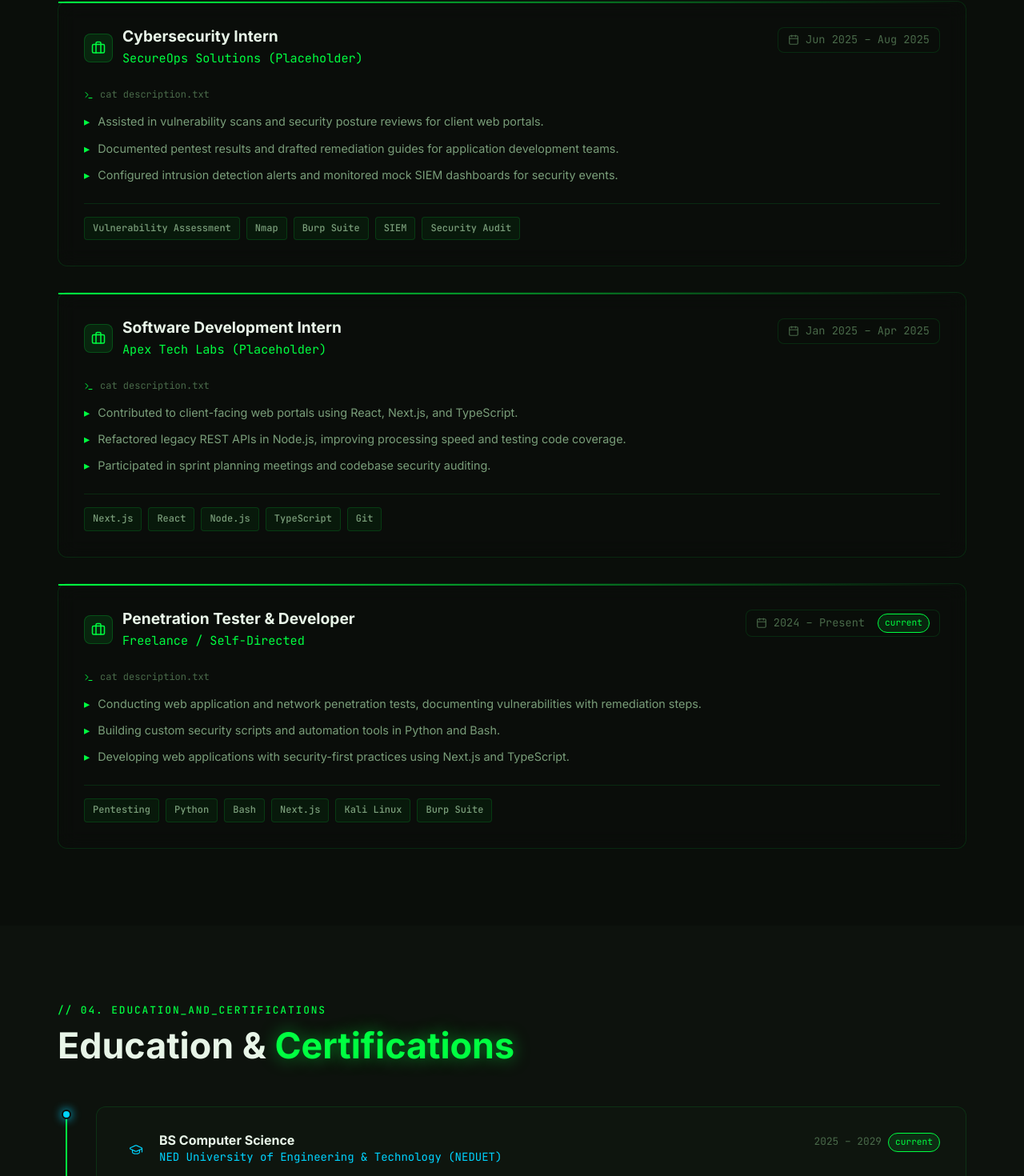
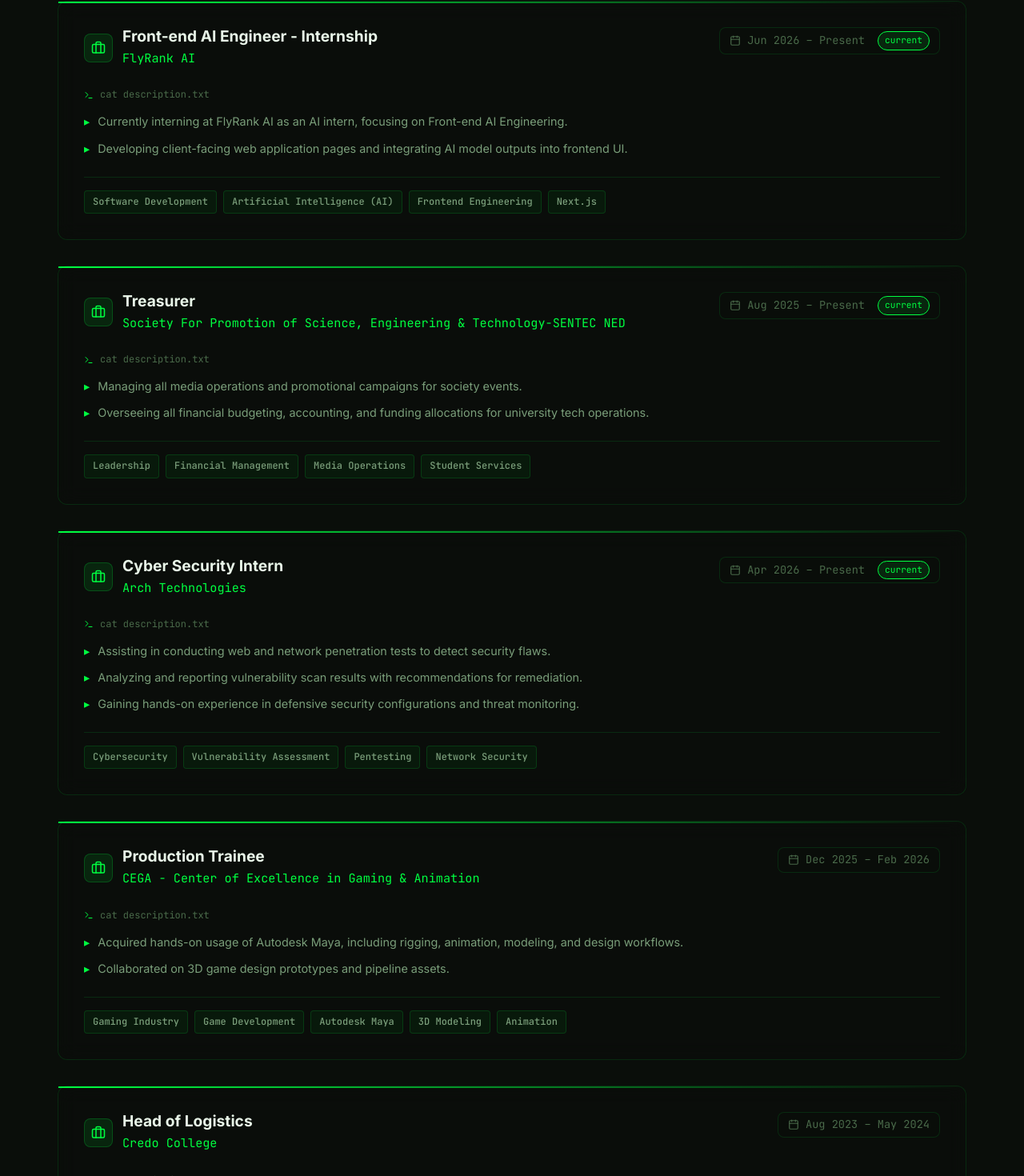
Before and after one commit to Mohidkhan222006/Personal-Portfolio, a Next.js app in the folder portfolio/: page / in a window 1280 px wide. Shown: the part 4631-6101 px from the top of the page at 80% size. Built offline with nearby package versions, Linux system fonts and the light colour scheme.

Commit message:
feat(experience): populate WorkSection with user's actual LinkedIn experiences

```diff
--- a/portfolio/src/data/experience.data.ts
+++ b/portfolio/src/data/experience.data.ts
@@ -71,45 +71,69 @@
 
   // ─── Work / Projects ──────────────────────────────
   {
-    id: 'work-cyber-intern',
-    title: 'Cybersecurity Intern',
-    company: 'SecureOps Solutions (Placeholder)',
+    id: 'work-flyrank',
+    title: 'Front-end AI Engineer - Internship',
+    company: 'FlyRank AI',
     type: 'work',
-    period: 'Jun 2025 – Aug 2025',
+    period: 'Jun 2026 – Present',
+    current: true,
+    description: [
+      'Currently interning at FlyRank AI as an AI intern, focusing on Front-end AI Engineering.',
+      'Developing client-facing web application pages and integrating AI model outputs into frontend UI.',
+    ],
+    tags: ['Software Development', 'Artificial Intelligence (AI)', 'Frontend Engineering', 'Next.js'],
+  },
+  {
+    id: 'work-sentec',
+    title: 'Treasurer',
+    company: 'Society For Promotion of Science, Engineering & Technology-SENTEC NED',
+    type: 'work',
+    period: 'Aug 2025 – Present',
+    current: true,
+    description: [
+      'Managing all media operations and promotional campaigns for society events.',
+      'Overseeing all financial budgeting, accounting, and funding allocations for university tech operations.',
+    ],
+    tags: ['Leadership', 'Financial Management', 'Media Operations', 'Student Services'],
+  },
+  {
+    id: 'work-archtech',
+    title: 'Cyber Security Intern',
+    company: 'Arch Technologies',
+    type: 'work',
+    period: 'Apr 2026 – Present',
+    current: true,
+    description: [
+      'Assisting in conducting web and network penetration tests to detect security flaws.',
+      'Analyzing and reporting vulnerability scan results with recommendations for remediation.',
+      'Gaining hands-on experience in defensive security configurations and threat monitoring.',
+    ],
+    tags: ['Cybersecurity', 'Vulnerability Assessment', 'Pentesting', 'Network Security'],
+  },
+  {
+    id: 'work-cega',
+    title: 'Production Trainee',
+    company: 'CEGA - Center of Excellence in Gaming & Animation',
+    type: 'work',
+    period: 'Dec 2025 – Feb 2026',
     current: false,
     description: [
-      'Assisted in vulnerability scans and security posture reviews for client web portals.',
-      'Documented pentest results and drafted remediation guides for application development teams.',
-      'Configured intrusion detection alerts and monitored mock SIEM dashboards for security events.',
+      'Acquired hands-on usage of Autodesk Maya, including rigging, animation, modeling, and design workflows.',
+      'Collaborated on 3D game design prototypes and pipeline assets.',
     ],
-    tags: ['Vulnerability Assessment', 'Nmap', 'Burp Suite', 'SIEM', 'Security Audit'],
+    tags: ['Gaming Industry', 'Game Development', 'Autodesk Maya', '3D Modeling', 'Animation'],
   },
   {
-    id: 'work-dev-intern',
-    title: 'Software Development Intern',
-    company: 'Apex Tech Labs (Placeholder)',
+    id: 'work-credo',
+    title: 'Head of Logistics',
+    company: 'Credo College',
     type: 'work',
-    period: 'Jan 2025 – Apr 2025',
+    period: 'Aug 2023 – May 2024',
     current: false,
     description: [
-      'Contributed to client-facing web portals using React, Next.js, and TypeScript.',
-      'Refactored legacy REST APIs in Node.js, improving processing speed and testing code coverage.',
-      'Participated in sprint planning meetings and codebase security auditing.',
+      'Organized logistics, inventory supply lines, and schedules for college-wide events and operations.',
+      'Supervised student volunteer teams to manage coordination setups and equipment transport.',
     ],
-    tags: ['Next.js', 'React', 'Node.js', 'TypeScript', 'Git'],
-  },
-  {
-    id: 'work-freelance',
-    title: 'Penetration Tester & Developer',
-    company: 'Freelance / Self-Directed',
-    type: 'work',
-    period: '2024 – Present',
-    current: true,
-    description: [
-      'Conducting web application and network penetration tests, documenting vulnerabilities with remediation steps.',
-      'Building custom security scripts and automation tools in Python and Bash.',
-      'Developing web applications with security-first practices using Next.js and TypeScript.',
-    ],
-    tags: ['Pentesting', 'Python', 'Bash', 'Next.js', 'Kali Linux', 'Burp Suite'],
+    tags: ['Leadership', 'Event Logistics', 'Project Coordination', 'Student Services'],
   },
 ];
```
